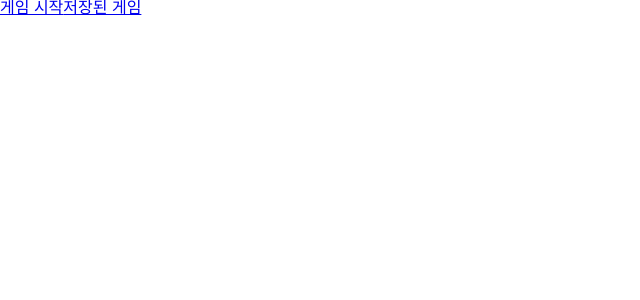
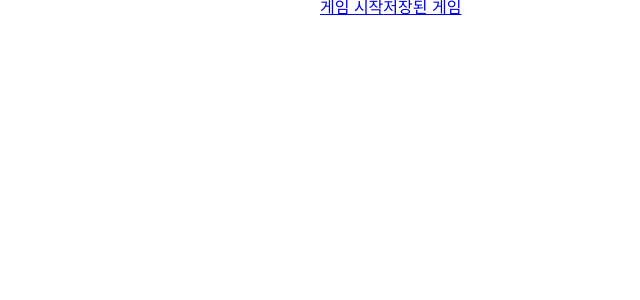
Before and after one commit to jk1635/tic-tac-toe, a React (Create React App) app: page / in a window 1280 px wide. Shown: the top 300 px of the page, without its empty margins (0-640 px from the left). Built offline with nearby package versions, Linux system fonts and the light colour scheme.

Commit message:
feat: 모바일 레이아웃 추가

```diff
--- a/src/App.tsx
+++ b/src/App.tsx
@@ -10,10 +10,13 @@ import global from 'styles/global';
 import reset from 'styles/reset';
 import theme from 'styles/theme';
 
+import { Layout } from './components/Layout';
+
 function App() {
     return (
         <ThemeProvider theme={theme}>
             <Global styles={[reset, global]} />
+            <Layout>
                 <BrowserRouter>
                     <Routes>
                         <Route path="/" element={<HomePage />} />
@@ -22,6 +25,7 @@ function App() {
                         <Route path="/history" element={<HistoryPage />} />
                     </Routes>
                 </BrowserRouter>
+            </Layout>
         </ThemeProvider>
     );
 }
--- /dev/null
+++ b/src/components/Layout/Layout.styled.ts
@@ -0,0 +1,9 @@
+import styled from '@emotion/styled';
+
+const Container = styled.main`
+    min-width: var(--min-width);
+    max-width: var(--max-width);
+    margin: 0 auto;
+`;
+
+export { Container };
--- /dev/null
+++ b/src/components/Layout/Layout.tsx
@@ -0,0 +1,9 @@
+import { ReactNode } from 'react';
+
+import * as S from './Layout.styled';
+
+const Layout = ({ children }: { children: ReactNode }) => {
+    return <S.Container>{children}</S.Container>;
+};
+
+export default Layout;
--- /dev/null
+++ b/src/components/Layout/index.tsx
@@ -0,0 +1,3 @@
+import Layout from './Layout';
+
+export { Layout };
--- a/src/styles/global.ts
+++ b/src/styles/global.ts
@@ -1,6 +1,11 @@
 import { css } from '@emotion/react';
 
 const global = css`
+    :root {
+        --min-width: 320px;
+        --max-width: 640px;
+    }
+
     * {
         box-sizing: border-box;
     }
@@ -11,6 +16,7 @@ const global = css`
 
     body {
         font-family: Arial, sans-serif;
+        overflow-x: hidden;
     }
 
     html,
```
Also changed, not shown: .eslintrc.js. Lines whose indentation alone changed are shown as unchanged.
